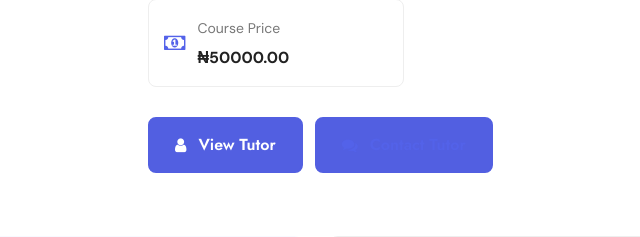
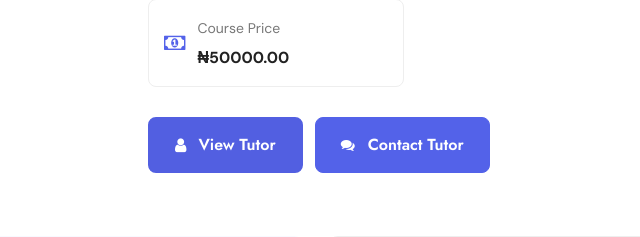
Before and after one commit to abdulkareemjamal50-bot/Tutorverse, a Django app: page /courses/1/ in a window 1280 px wide. Shown: the part 1050-1287 px from the top of the page, without its empty margins (514-1154 px from the left). Run offline with Django 5.2, Linux system fonts and the light colour scheme; data comes from the database, SQL or seed files in the repository; some libraries are stand-ins or nearby versions.

Commit message:
Refactor Contact Tutor button styling and structure for improved UI consistency

```diff
--- a/templates/courses/course_detail.html
+++ b/templates/courses/course_detail.html
@@ -203,7 +203,7 @@
     class="btn_one course-message-btn"
 >
     <i class="fa fa-comments"></i>
-                            Contact Tutor
+    <span>Contact Tutor</span>
 </a>
 
                     </div>
@@ -514,6 +514,45 @@
     color: #222;
     text-align: right;
 }
+/* =========================================
+   CONTACT TUTOR BUTTON
+========================================= */
+
+.course-message-btn {
+    background: #5362e9 !important;
+    color: #ffffff !important;
+    border: 1px solid #5362e9 !important;
+    opacity: 1 !important;
+
+    display: inline-flex !important;
+    align-items: center;
+    justify-content: center;
+    gap: 8px;
+
+    text-decoration: none !important;
+}
+
+.course-message-btn i {
+    color: #ffffff !important;
+    opacity: 1 !important;
+    font-size: 14px;
+}
+
+.course-message-btn span {
+    color: #ffffff !important;
+    opacity: 1 !important;
+}
+
+.course-message-btn:hover {
+    background: #414fda !important;
+    border-color: #414fda !important;
+    color: #ffffff !important;
+}
+
+.course-message-btn:hover i,
+.course-message-btn:hover span {
+    color: #ffffff !important;
+}
 
 
 /* MOBILE */
```
Lines whose indentation alone changed are shown as unchanged.
